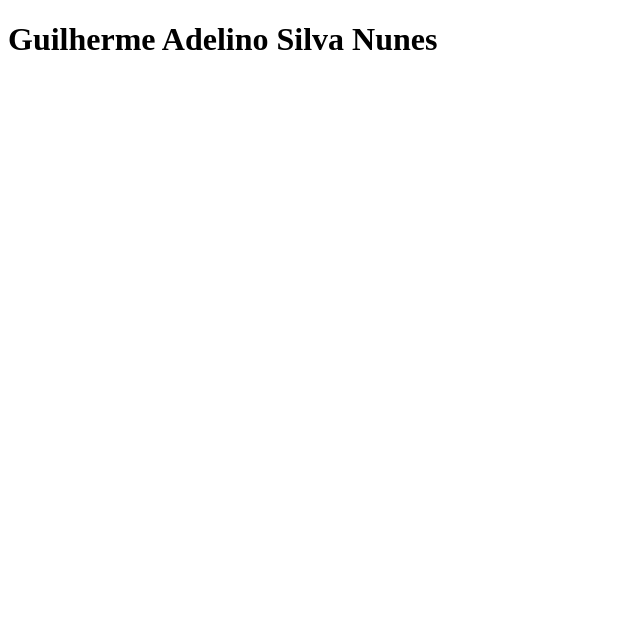
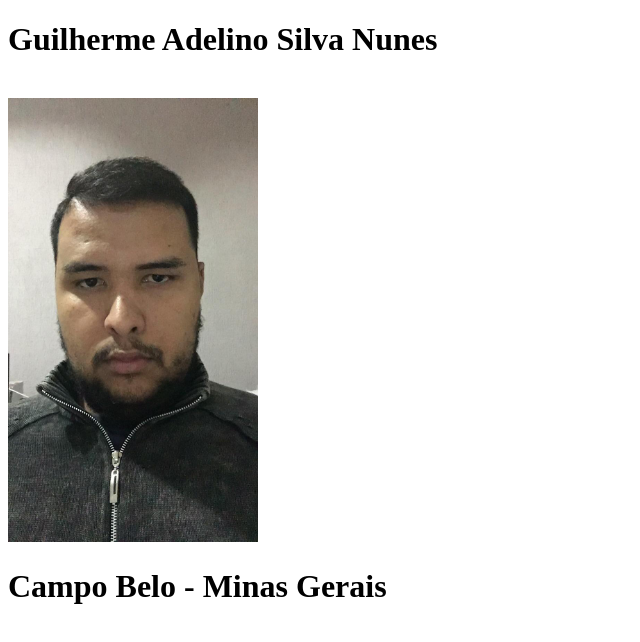
Before and after one commit to guilhermeadelino/guilhermeadelino.github.io, a plain HTML site: page index.html in a window 1280 px wide. Shown: the whole page, without its empty margins (0-640 px from the left). Drawn offline with Linux system fonts and the light colour scheme.

Commit message:
Adicionando foto e cidade

```diff
--- a/index.html
+++ b/index.html
@@ -7,7 +7,8 @@
     <title>Guilherme Adelino</title>
 </head>
 <body>
-    <h1>Guilherme Adelino Silva Nunes</h1>
-
+    <h1>Guilherme Adelino Silva Nunes</h1><br>
+    <img src="Gui.png" alt="Foto de um homem moreno" width="250px"><br>
+    <h1>Campo Belo - Minas Gerais</h1>
 </body>
 </html>
```
Also changed, not shown: Gui.png (added).
